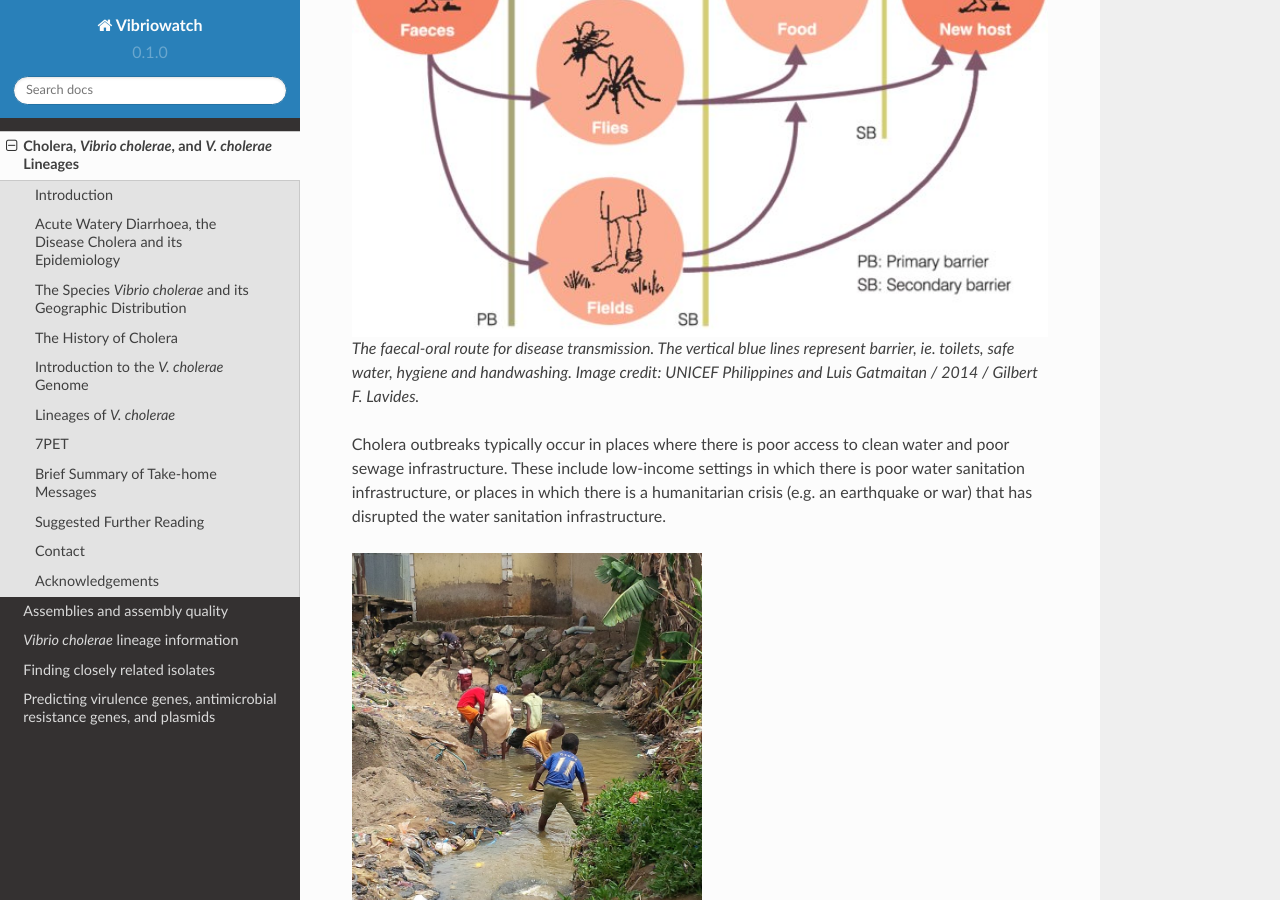
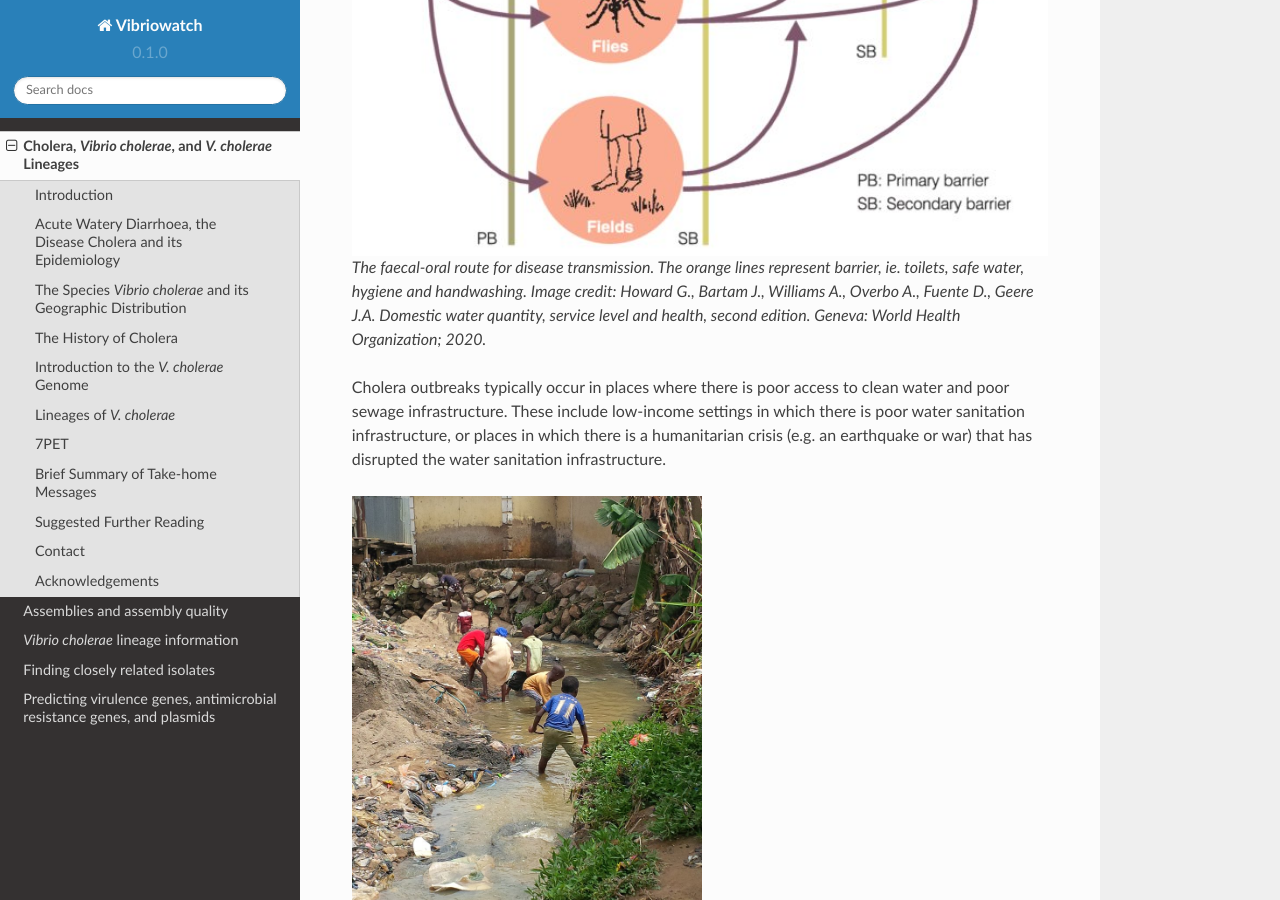
Before and after one commit to avrilcoghlan/cholerabook, a Sphinx documentation site: the page built from docs/source/vibriogenomes.rst, in a window 1280 px wide and 900 px high, scrolled down 1423 px. Built offline with Sphinx 7.4.7 and the Read the Docs theme 2.0.0, drawn with Linux system fonts in a browser that asks for light colours.

Commit message:
Update vibriogenomes.rst

```diff
--- a/docs/source/vibriogenomes.rst
+++ b/docs/source/vibriogenomes.rst
@@ -15,7 +15,7 @@
 called *Vibrio cholerae*, a curved Gram-negative rod.
 
 .. figure:: Vibrio_cholerae.jpg
-  :width: 450
+  :width: 350
 
   The bacterium *V. cholerae*. Image credit: Tom Kirn, Ron Taylor, Louisa Howard - Dartmouth Electron Microscope Facility.
 
@@ -24,9 +24,9 @@
 with human faeces containing *V. cholerae*.
 
 .. figure:: FaecalOralRoute.jpg
-  :width: 1050
+  :width: 1150
 
-  The faecal-oral route for disease transmission. The vertical blue lines represent barrier, ie. toilets, safe water, hygiene and handwashing. Image credit: UNICEF Philippines and Luis Gatmaitan / 2014 / Gilbert F. Lavides.
+  The faecal-oral route for disease transmission. The orange lines represent barrier, ie. toilets, safe water, hygiene and handwashing. Image credit: Howard G., Bartam J., Williams A., Overbo A., Fuente D., Geere J.A. Domestic water quantity, service level and health, second edition. Geneva: World Health Organization; 2020.
 
 Cholera outbreaks typically occur in places where there is poor access
 to clean water and poor sewage infrastructure. These include low-income settings in which there is poor water sanitation infrastructure,
@@ -43,7 +43,7 @@
 the intestinal lumen, resulting in acute watery diarrhoea.
 
 .. figure:: CholeraToxin.jpg
-  :width: 350
+  :width: 450
 
   Cholera toxin (Ctx) consists of one CtxA subunit bound to five CtxB subunits. This image shows the structure of the CtxB pentamer. Image credit: Astrojan (via Wikipedia).
 
```
